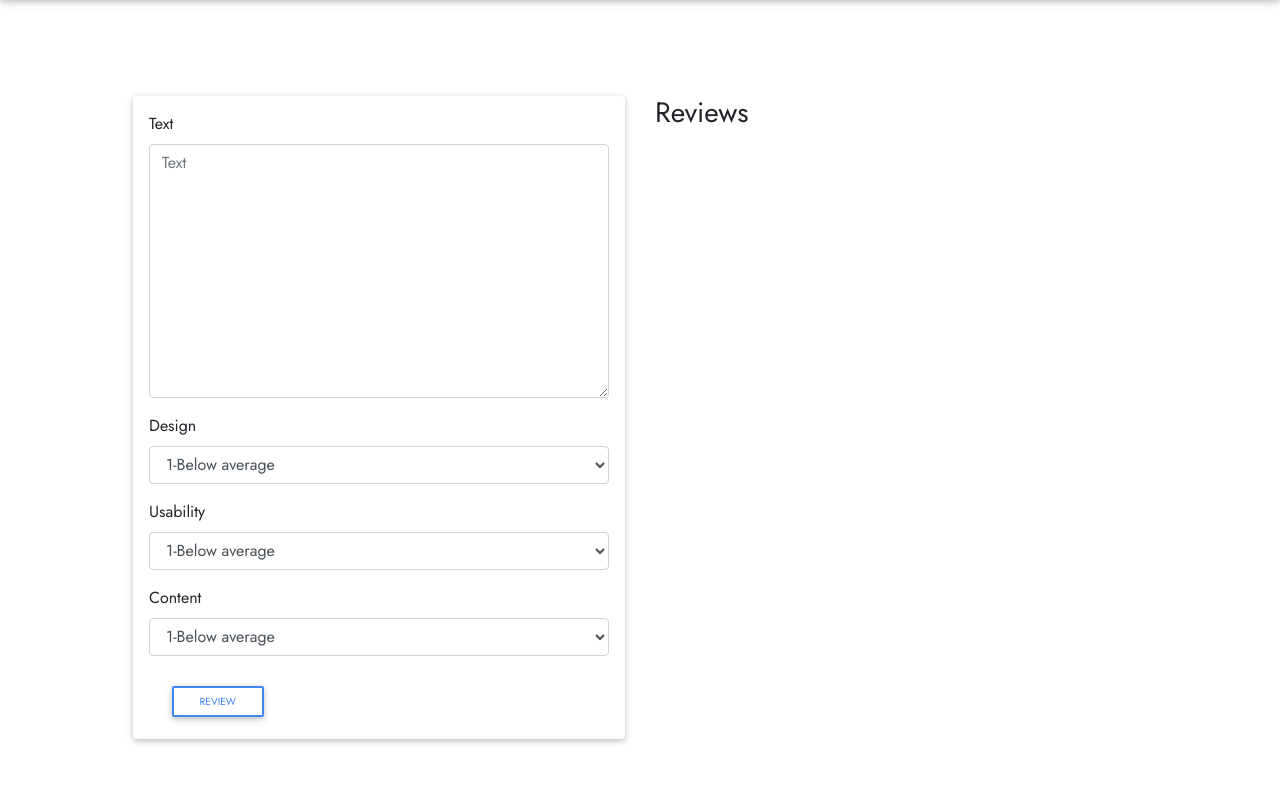
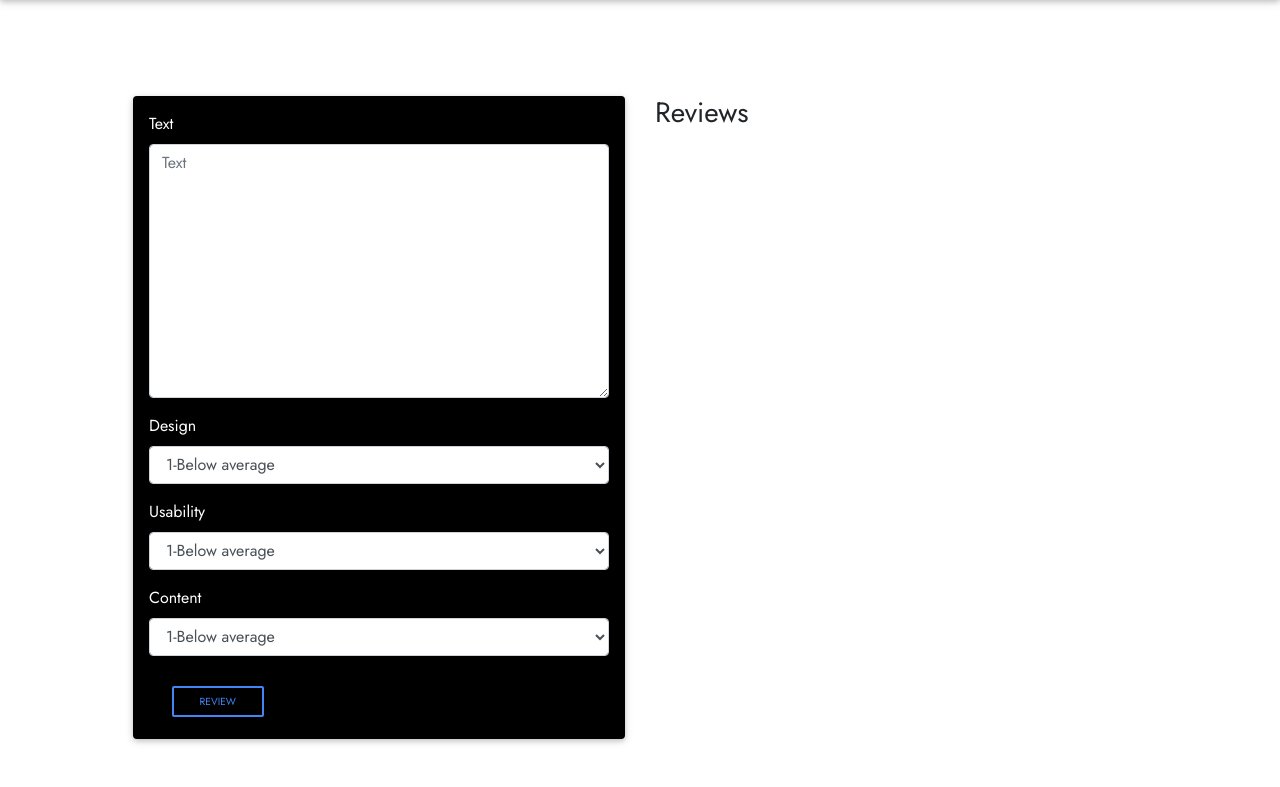
Before and after one commit to TERESIA012/Awwwards, a Django app: template awards/templates/rate.html in a window 1280 px wide. Shown: the part 58-845 px from the top of the page. Run offline with Django 3.2, Linux system fonts and the light colour scheme; the template is opened without the code that fills it: values that come from a table or form of the project are taken from there, others are empty; some libraries are stand-ins or nearby versions; some web fonts are replaced.

Commit message:
style review form

```diff
--- a/awards/templates/rate.html
+++ b/awards/templates/rate.html
@@ -8,7 +8,7 @@
 
         <div class="col-md-6">
             <div class="panel panel-default">
-                <div class="card p-3">
+                <div class="card p-3" style="background-color:black;color:white;">
 
                     <form class="form" action="" method="post" novalidate>
                         {% csrf_token %}
```
